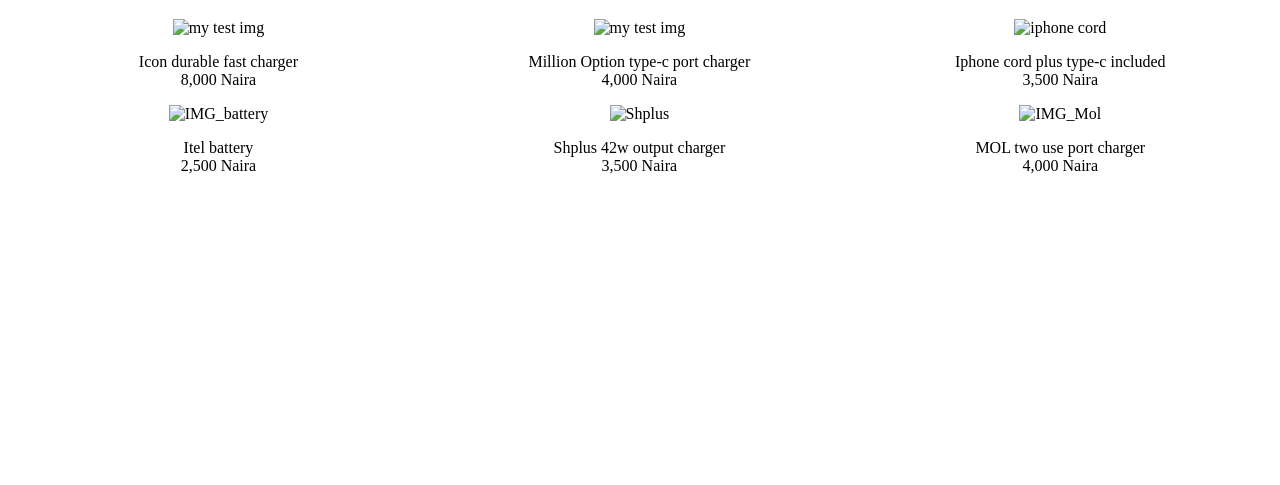
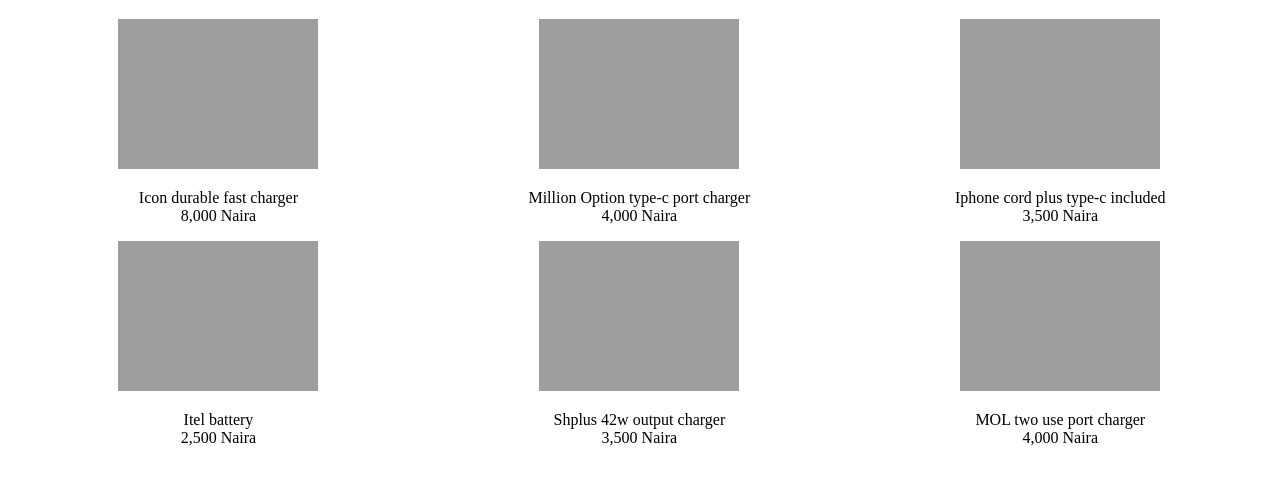
Before and after one commit to osazeeterry59-tech/my-website, a plain HTML site: page index.html in a window 1280 px wide. Shown: the part 159-644 px from the top of the page. Drawn offline with Linux system fonts and the light colour scheme; the site is published under a folder, as on GitHub Pages, so addresses that start at the root find nothing.

Commit message:
corrections

```diff
--- a/index.html
+++ b/index.html
@@ -3,9 +3,9 @@
 <head>
     <meta charset="UTF-8">
     <meta name="viewport" content="width=device-width, initial-scale=1.0">
-    <title>css</title>
+    <title>Terry's Shop</title>
     <link rel="stylesheet" type="text/css"
-    href="style.css">
+    href="./style.css">
     <link rel="icon" type="image/x-icon" href="/cooltext487545966445945.png">
 </head>
 <body>
@@ -28,34 +28,34 @@
     </header>
 
     <div class="block">
-<img src="/IMG_Icon.jpg" alt="my test img" width="200">
+<img src="./IMG_Icon.jpg" alt="my test img" width="200">
     <p>Icon durable fast charger<br>8,000 Naira</p>
     </div>
     <div class="block">
-        <img src="/IMG_million option.jpg" alt="my test img" width="200">
+        <img src="./IMG_million option.jpg" alt="my test img" width="200">
       <p> Million Option type-c port charger<br>
         4,000 Naira</p>
     </div>
 
     <div class="block">
-        <img src="/IMG_iphone cord.jpg" alt="iphone cord" width="200">
+        <img src="./IMG_iphone cord.jpg" alt="iphone cord" width="200">
         <p>Iphone cord plus type-c included<br>
            3,500 Naira</p>
     </div>
     <div class="block">
-        <img src="/IMG_battery.jpg" alt="IMG_battery" width="200">
+        <img src="./IMG_battery.jpg" alt="IMG_battery" width="200">
         <p>Itel battery <br>
            2,500 Naira</p>
     </div>
 
     <div class="block">
-        <img src="/IMG_20250804_123821_1.jpg" alt="Shplus" width="200">
+        <img src="./IMG_20250804_123821_1.jpg" alt="Shplus" width="200">
         <p>Shplus 42w output charger <br>
            3,500 Naira</p>
     </div>
 
     <div class="block">
-        <img src="/IMG_Mol.jpg" alt="IMG_Mol" width="200">
+        <img src="./IMG_Mol.jpg" alt="IMG_Mol" width="200">
         <p>MOL two use port charger<br>
             4,000 Naira</p>
     </div>
```
